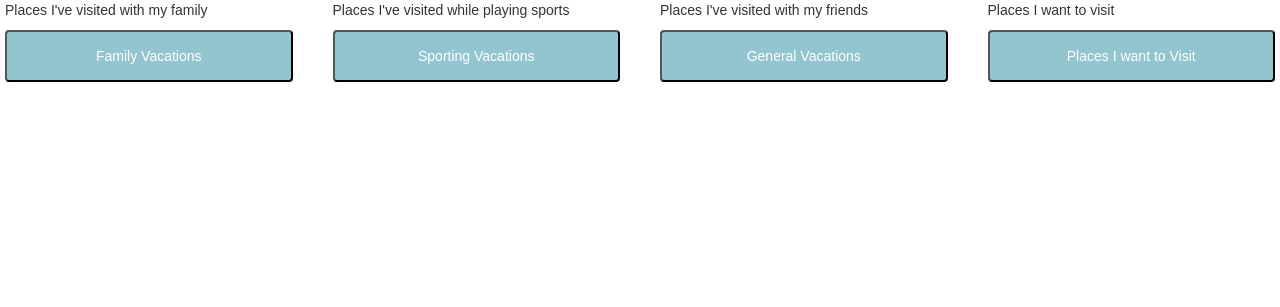
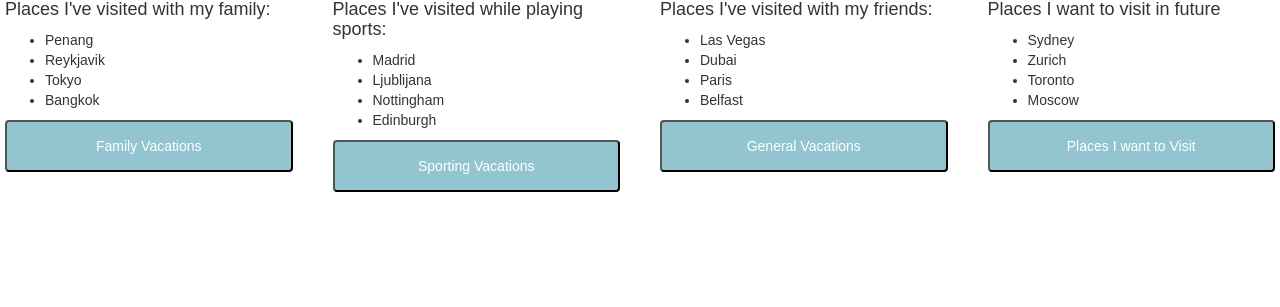
Before and after one commit to Code-Institute-Submissions/my-travel-map, a plain HTML site: page index.html in a window 1280 px wide. Shown: the part 493-800 px from the top of the page. Drawn offline with nearby package versions, Linux system fonts and the light colour scheme; some packages are replaced by stand-ins of ours.

Commit message:
adding lists

```diff
--- a/assets/js/map.js
+++ b/assets/js/map.js
@@ -1,6 +1,18 @@
 function initMap() {
+
   const map = new google.maps.Map(document.getElementById("map"), {
     zoom: 9,
     center: { lat: 53.33306 , lng: -6.260 },
 
+
+
   })};
+
+  function marker(place) {
+      // The marker, positioned at Uluru
+const marker = new google.maps.Marker({
+  position: place,
+
+  map: map,
+});
+  }
--- a/index.html
+++ b/index.html
@@ -18,22 +18,47 @@
     <div class="row">
         <div class="card family-visited col-md-3">
             <h2>Family Visited</h2>
-            <p class="par-1">Places I've visited with my family</p>
+            <h4>Places I've visited with my family:</h4>
+                <ul class="par-1">
+                    <li>Penang</li>
+                    <li>Reykjavik</li>
+                    <li>Tokyo</li>
+                    <li>Bangkok</li>
+                </ul>
+
             <button class="button-card-1">Family Vacations</button>
         </div>
         <div class="card sporting-visited col-md-3">
             <h2>Sporting Visited</h2>
-            <p class="par-2">Places I've visited while playing sports</p>
+            <h4>Places I've visited while playing sports:</h4>
+               <ul class="par-2">
+                    <li onclick=>Madrid</li>
+                    <li>Ljublijana</li>
+                    <li>Nottingham</li>
+                    <li>Edinburgh</li>
+                </ul>
             <button class="button-card-2">Sporting Vacations</button>
         </div>
         <div class="card friends-visited col-md-3">
             <h2>Visited with Friends</h2>
-            <p class="par-3">Places I've visited with my friends</p>
+            <h4>Places I've visited with my friends:</h4>
+                 <ul class="par-3">
+                    <li>Las Vegas</li>
+                    <li>Dubai</li>
+                    <li>Paris</li>
+                    <li>Belfast</li>
+                </ul>
             <button class="button-card-3">General Vacations</button>
         </div>
         <div class="card want-to-visited col-md-3">
-            <h2>Places I want to visit</h2>
-            <p class="par-4">Places I want to visit</p>
+            <h2>Bucket List</h2>
+            <h4>Places I want to visit in future</h4>
+            <ul class="par-4">
+                    <li>Sydney</li>
+                    <li>Zurich</li>
+                    <li>Toronto</li>
+                    <li>Moscow</li>
+                </ul>
             <button class="button-card-4">Places I want to Visit</button>
         </div>
 
@@ -41,7 +66,7 @@
 
     <script src="https://maps.googleapis.com/maps/api/js?key=AIzaSyCh3n17q74aGG4DQyiGqPdZegqpKKJEbaE&callback=initMap"
         async></script>
-<script src="https://code.jquery.com/jquery-3.2.1.js"
+    <script src="https://code.jquery.com/jquery-3.2.1.js"
         integrity="sha256-DZAnKJ/6XZ9si04Hgrsxu/8s717jcIzLy3oi35EouyE=" crossorigin="anonymous"></script>
     <script src="assets/js/script.js"></script>
     <script src="assets/js/map.js"></script>
```
